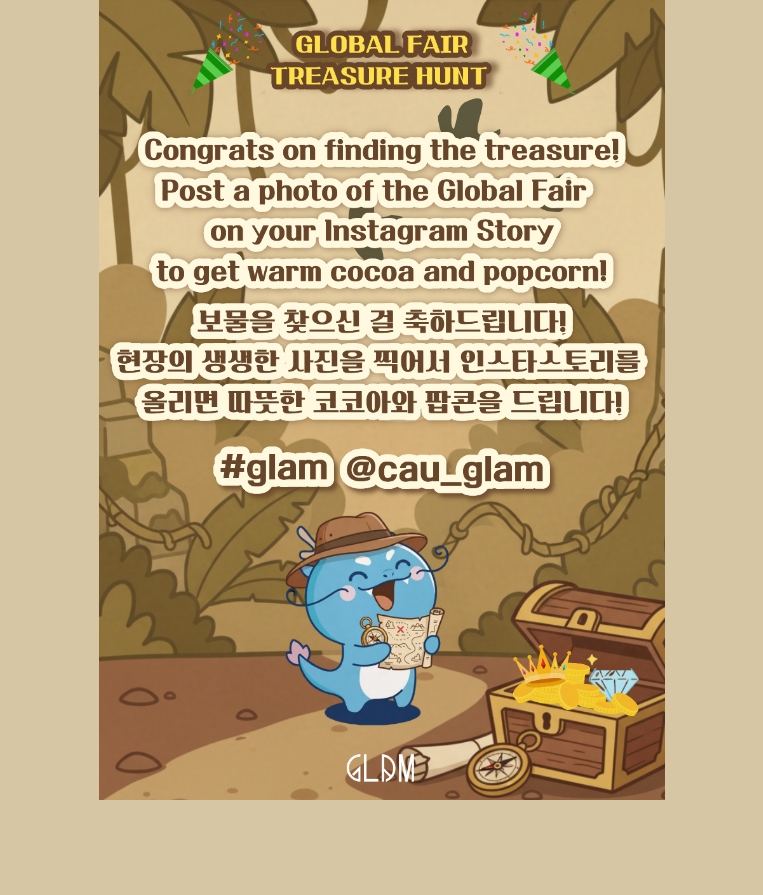
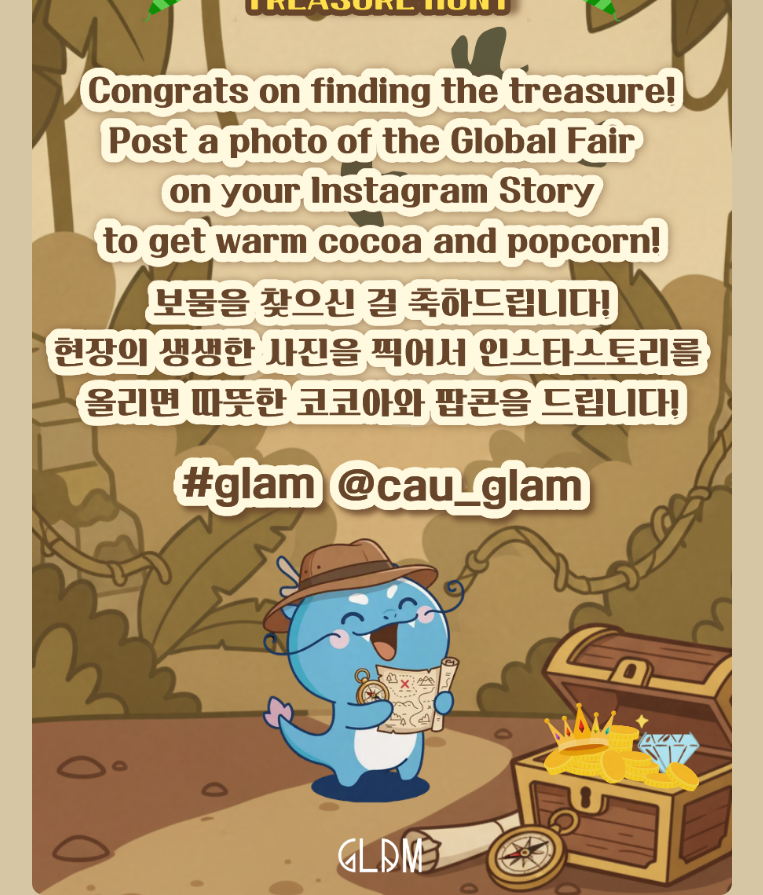
Before and after one commit to gausum1779-boop/glam, a plain HTML site: page index.html in a window 1280 px wide. Shown: the whole page, without its empty margins (258-1021 px from the left). Before the commit the page ends 800 px from the top, so only its background shows below. Drawn offline with Linux system fonts and the light colour scheme.

Commit message:
Update index.html

```diff
--- a/index.html
+++ b/index.html
@@ -9,30 +9,18 @@
   body {
     margin: 0;
     padding: 0;
-    background: #d7c6a3; /* 포스터 배경과 비슷한 베이지색 */
-    font-family: 'Pretendard', sans-serif;
-    color: #fff;
-    text-align: center;
-  }
-
-  .container {
-    width: 100%;
-    padding: 0;
-    margin: 0;
-  }
-
-  .poster-wrap {
+    height: 100vh;
     display: flex;
     justify-content: center;
-    align-items: center;
+    align-items: center; /* 화면 정중앙 배치 */
+    background: #d7c6a3; /* 포스터 배경과 동일한 톤 */
+    font-family: 'Pretendard', sans-serif;
   }
 
   .poster-img {
     width: 100%;
-    height: auto;
-    max-width: 100%;
-    max-height: 100vh; /* 화면에 꽉 차도록 */
-    object-fit: contain; /* 비율 유지하면서 꽉 채움 */
+    max-width: 700px; /* 모바일/PC 모두 적당한 크기 */
+    border-radius: 12px;
     display: block;
   }
 </style>
@@ -40,11 +28,7 @@
 
 <body>
 
-<div class="container">
-  <div class="poster-wrap">
-    <img src="./globalfair.png" class="poster-img" alt="Treasure Poster">
-  </div>
-</div>
+<img src="./globalfair.png" class="poster-img" alt="Treasure Poster">
 
 </body>
 </html>
```
